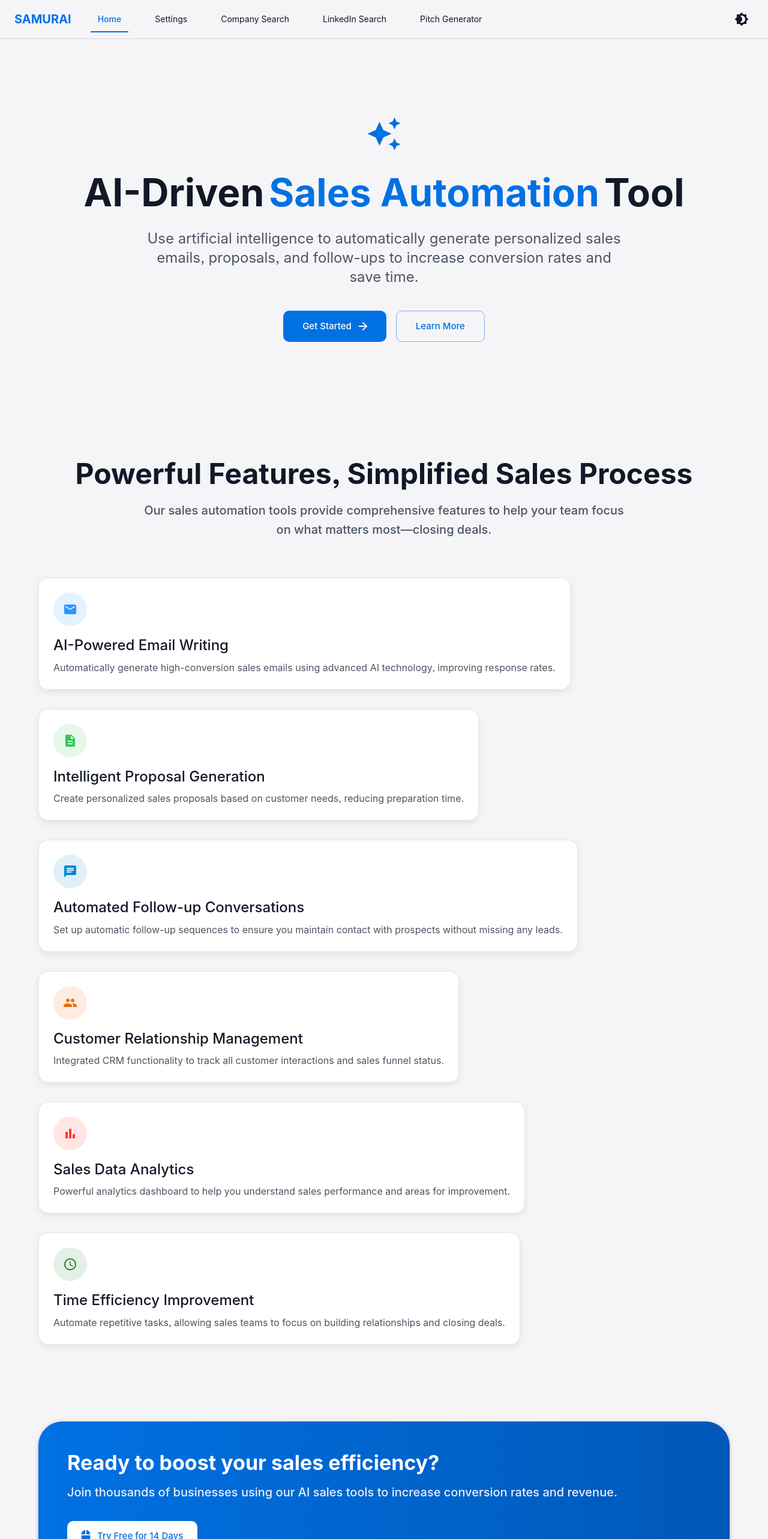
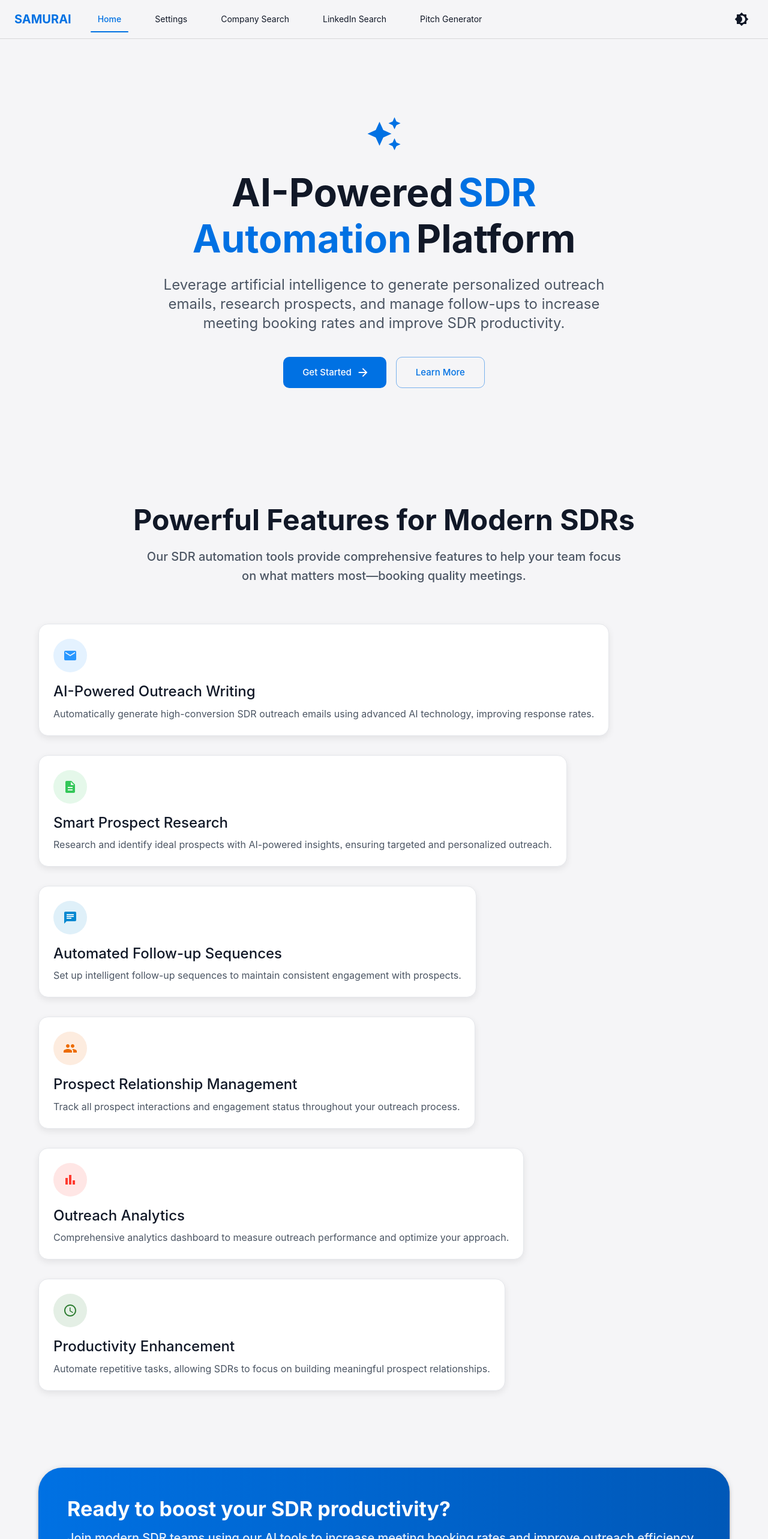
Before and after one commit to Icemap/samurai, a Next.js app: page / in a window 1280 px wide. Shown: the top 2566 px of the page at 60% size. Built offline with nearby package versions, Linux system fonts and the light colour scheme.

Commit message:
fix: sales -> SDR

```diff
--- a/src/app/layout.jsx
+++ b/src/app/layout.jsx
@@ -5,8 +5,8 @@ import { Box, Container } from '@mui/material';
 import Footer from '../components/Footer';
 
 export const metadata = {
-  title: 'Sales Automation Tool',
-  description: 'Empower your sales with AI technology',
+  title: 'SDR Automation Tool',
+  description: 'Empower your SDR team with AI technology',
 };
 
 export default function RootLayout({ children }) {
--- a/src/app/page.jsx
+++ b/src/app/page.jsx
@@ -34,38 +34,38 @@ export default function Home() {
   // Features data
   const features = [
     {
-      title: 'AI-Powered Email Writing',
-      description: 'Automatically generate high-conversion sales emails using advanced AI technology, improving response rates.',
+      title: 'AI-Powered Outreach Writing',
+      description: 'Automatically generate high-conversion SDR outreach emails using advanced AI technology, improving response rates.',
       icon: <EmailIcon />,
       color: theme.palette.primary.light
     },
     {
-      title: 'Intelligent Proposal Generation',
-      description: 'Create personalized sales proposals based on customer needs, reducing preparation time.',
+      title: 'Smart Prospect Research',
+      description: 'Research and identify ideal prospects with AI-powered insights, ensuring targeted and personalized outreach.',
       icon: <DescriptionIcon />,
       color: theme.palette.secondary.main
     },
     {
-      title: 'Automated Follow-up Conversations',
-      description: 'Set up automatic follow-up sequences to ensure you maintain contact with prospects without missing any leads.',
+      title: 'Automated Follow-up Sequences',
+      description: 'Set up intelligent follow-up sequences to maintain consistent engagement with prospects.',
       icon: <ChatIcon />,
       color: theme.palette.info.main
     },
     {
-      title: 'Customer Relationship Management',
-      description: 'Integrated CRM functionality to track all customer interactions and sales funnel status.',
+      title: 'Prospect Relationship Management',
+      description: 'Track all prospect interactions and engagement status throughout your outreach process.',
       icon: <PeopleIcon />,
       color: theme.palette.warning.main
     },
     {
-      title: 'Sales Data Analytics',
-      description: 'Powerful analytics dashboard to help you understand sales performance and areas for improvement.',
+      title: 'Outreach Analytics',
+      description: 'Comprehensive analytics dashboard to measure outreach performance and optimize your approach.',
       icon: <BarChartIcon />,
       color: theme.palette.error.main
     },
     {
-      title: 'Time Efficiency Improvement',
-      description: 'Automate repetitive tasks, allowing sales teams to focus on building relationships and closing deals.',
+      title: 'Productivity Enhancement',
+      description: 'Automate repetitive tasks, allowing SDRs to focus on building meaningful prospect relationships.',
       icon: <AccessTimeIcon />,
       color: theme.palette.success.main
     }
@@ -101,11 +101,11 @@ export default function Home() {
               lineHeight: 1.2
             }}
           >
-            AI-Driven
+            AI-Powered
             <Box component="span" sx={{ color: 'primary.main', mx: 1 }}>
-              Sales Automation
+              SDR Automation
             </Box>
-            Tool
+            Platform
           </Typography>
 
           <Typography
@@ -117,7 +117,7 @@ export default function Home() {
               mb: 5
             }}
           >
-            Use artificial intelligence to automatically generate personalized sales emails, proposals, and follow-ups to increase conversion rates and save time.
+            Leverage artificial intelligence to generate personalized outreach emails, research prospects, and manage follow-ups to increase meeting booking rates and improve SDR productivity.
           </Typography>
 
           <Stack
@@ -161,14 +161,14 @@ export default function Home() {
               fontWeight="bold"
               gutterBottom
             >
-              Powerful Features, Simplified Sales Process
+              Powerful Features for Modern SDRs
             </Typography>
             <Typography
               variant="h6"
               color="text.secondary"
               sx={{ maxWidth: 800, mx: 'auto' }}
             >
-              Our sales automation tools provide comprehensive features to help your team focus on what matters most—closing deals.
+              Our SDR automation tools provide comprehensive features to help your team focus on what matters most—booking quality meetings.
             </Typography>
           </Box>
 
@@ -242,10 +242,10 @@ export default function Home() {
             <Grid container spacing={4} alignItems="center">
               <Grid item xs={12} md={8}>
                 <Typography variant="h4" component="h2" fontWeight="bold" gutterBottom>
-                  Ready to boost your sales efficiency?
+                  Ready to boost your SDR productivity?
                 </Typography>
                 <Typography variant="h6" sx={{ opacity: 0.9, mb: { xs: 3, md: 0 } }}>
-                  Join thousands of businesses using our AI sales tools to increase conversion rates and revenue.
+                  Join modern SDR teams using our AI tools to increase meeting booking rates and improve outreach efficiency.
                 </Typography>
               </Grid>
               <Grid item xs={12} md={4} sx={{ textAlign: { xs: 'left', md: 'right' } }}>
@@ -289,7 +289,7 @@ export default function Home() {
             gutterBottom
             sx={{ mb: 6 }}
           >
-            Customer Feedback
+            SDR Success Stories
           </Typography>
 
           <Grid container spacing={4}>
@@ -302,14 +302,14 @@ export default function Home() {
                     sx={{ fontStyle: 'italic', mb: 3 }}
                     color="text.secondary"
                   >
-                    "This tool has helped our sales team improve efficiency by 40%. The quality of AI-generated emails and proposals exceeded our expectations, and client feedback has been very positive."
+                    "This platform has helped our SDR team improve meeting booking rates by 40%. The AI-generated outreach emails are highly personalized and engaging, resulting in significantly better response rates."
                   </Typography>
                   <Box>
                     <Typography variant="subtitle1" fontWeight="medium">
                       Michael Zhang
                     </Typography>
                     <Typography variant="body2" color="text.secondary">
-                      Sales Director, Tech Innovation Inc.
+                      SDR Manager, Tech Innovation Inc.
                     </Typography>
                   </Box>
                 </CardContent>
@@ -325,14 +325,14 @@ export default function Home() {
                     sx={{ fontStyle: 'italic', mb: 3 }}
                     color="text.secondary"
                   >
-                    "Since using this platform, our sales cycle has shortened by 30%, and team members can handle more potential clients. The automated follow-up feature is particularly useful."
+                    "Since implementing this tool, our SDRs can handle 3x more prospects while maintaining high-quality personalization. The automated follow-up sequences have been particularly effective."
                   </Typography>
                   <Box>
                     <Typography variant="subtitle1" fontWeight="medium">
                       Tina Lee
                     </Typography>
                     <Typography variant="body2" color="text.secondary">
-                      Business Development Manager, Future Business Solutions
+                      Head of SDR, Future Business Solutions
                     </Typography>
                   </Box>
                 </CardContent>
--- a/src/app/pitch-generator/page.jsx
+++ b/src/app/pitch-generator/page.jsx
@@ -142,7 +142,7 @@ function PitchGeneratorContent() {
   useEffect(() => {
     // Generate prompt based on available information
     if (companyInfo && (targetCompany || targetPerson)) {
-      let newPrompt = `Please write a sales email as a representative of ${companyInfo.companyName}, `;
+      let newPrompt = `Please write an SDR outreach email as a representative of ${companyInfo.companyName}, `;
 
       if (targetPerson) {
         newPrompt += `addressed to ${targetPerson.name} (${targetPerson.title}) at ${targetPerson.company}.`;
@@ -156,17 +156,17 @@ function PitchGeneratorContent() {
       newPrompt += `- Description: ${companyInfo.description}\n`;
 
       if (companyInfo.uniqueSellingPoints) {
-        newPrompt += `- Unique Selling Points: ${companyInfo.uniqueSellingPoints}\n`;
+        newPrompt += `- Unique Value Propositions: ${companyInfo.uniqueSellingPoints}\n`;
       }
 
       if (targetCompany) {
-        newPrompt += `\nTarget company information:\n`;
+        newPrompt += `\nTarget prospect company information:\n`;
         newPrompt += `- Company Name: ${targetCompany.name}\n`;
         newPrompt += `- Industry: ${targetCompany.industry}\n`;
         newPrompt += `- Description: ${targetCompany.description}\n`;
       }
 
-      newPrompt += `\nPlease write this email with a ${getToneName(selectedTone)} tone, highlighting our value proposition and explaining how we can help them solve problems or improve their business. The email should include a clear call to action.`;
+      newPrompt += `\nPlease write this outreach email with a ${getToneName(selectedTone)} tone, focusing on building interest and establishing relevance. The email should be concise, personalized, and include a clear call to action for scheduling an initial discovery call.`;
 
       setPrompt(newPrompt);
     }
@@ -200,7 +200,7 @@ function PitchGeneratorContent() {
           messages: [
             {
               role: 'system',
-              content: 'You are a professional sales email copywriting expert.'
+              content: 'You are a professional SDR (Sales Development Representative) outreach email copywriting expert.'
             },
             {
               role: 'user',
@@ -248,10 +248,10 @@ function PitchGeneratorContent() {
     <Container maxWidth="md" sx={{ py: 4 }}>
       <Box sx={{ mb: 4, textAlign: 'center' }}>
         <Typography variant="h4" component="h1" fontWeight="bold" gutterBottom>
-          Sales Email Generator
+          SDR Email Generator
         </Typography>
         <Typography variant="body1" color="text.secondary">
-          Generate personalized sales emails using AI based on your company information and target customer data
+          Generate personalized SDR outreach emails using AI based on your company information and target prospect data
         </Typography>
       </Box>
 
@@ -281,7 +281,7 @@ function PitchGeneratorContent() {
                 )}
                 {!targetCompany && !targetPerson && (
                   <Box component="li">
-                    Select a target customer from
+                    Select a target prospect from
                     <Link href="/search" sx={{ mx: 0.5 }}>
                       Company Search
                     </Link>
@@ -379,7 +379,7 @@ function PitchGeneratorContent() {
               disabled={loading}
               startIcon={loading ? <CircularProgress size={20} color="inherit" /> : null}
             >
-              {loading ? 'Generating...' : 'Generate Sales Email'}
+              {loading ? 'Generating...' : 'Generate SDR Email'}
             </Button>
           </Box>
         </CardContent>
@@ -389,7 +389,7 @@ function PitchGeneratorContent() {
             <Divider />
             <CardContent>
               <Box sx={{ display: 'flex', justifyContent: 'space-between', alignItems: 'center', mb: 2 }}>
-                <Typography variant="h6">Generated Sales Email</Typography>
+                <Typography variant="h6">Generated SDR Email</Typography>
                 <Stack direction="row" spacing={1}>
                   <Button
                     variant="outlined"
```
